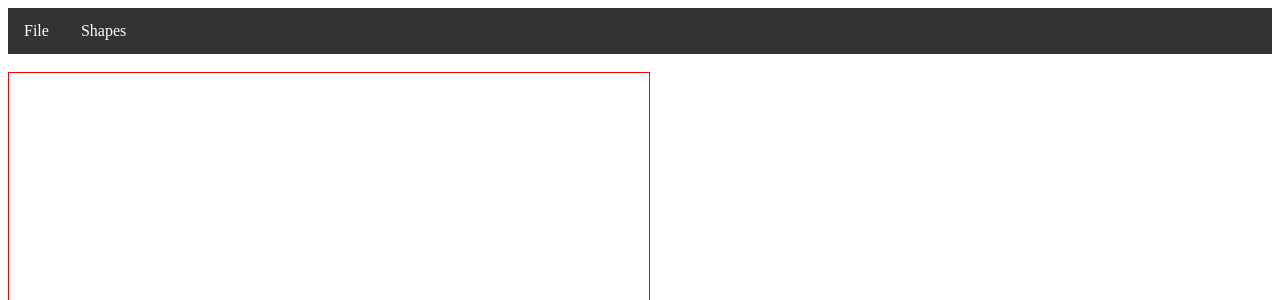
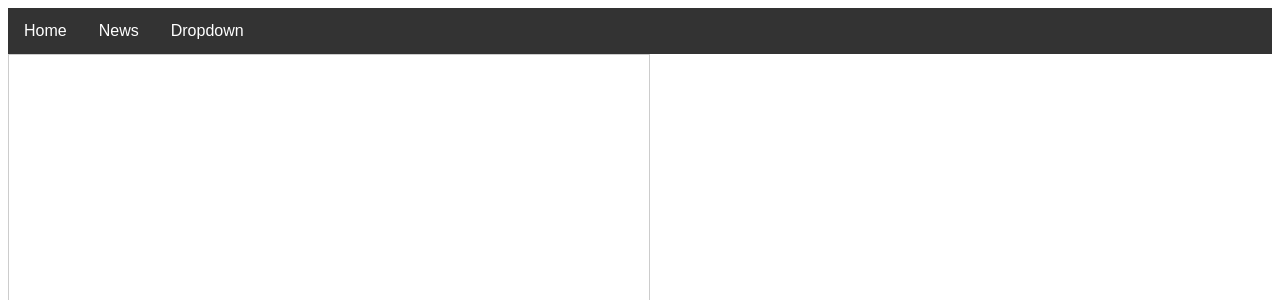
Before and after one commit to Tejas274/drawing-tool, an Angular app: page / in a window 1280 px wide. Shown: the top 300 px of the page. Built offline with nearby package versions, Linux system fonts and the light colour scheme.

Commit message:
Chaanges in all three files with pencil

```diff
--- a/src/app/app.component.css
+++ b/src/app/app.component.css
@@ -1,31 +1,42 @@
-ul {
-    list-style-type: none;
-    margin: 0;
-    padding: 0;
+ /* Navbar container */
+.navbar {
   overflow: hidden;
   background-color: #333;
+  font-family: Arial;
 }
 
-li {
+/* Links inside the navbar */
+.navbar a {
   float: left;
-}
-
-li a, .dropbtn {
-    display: inline-block;
+  font-size: 16px;
   color: white;
   text-align: center;
   padding: 14px 16px;
   text-decoration: none;
 }
 
-li a:hover, .dropdown:hover .dropbtn {
+/* The dropdown container */
+.dropdown {
+  float: left;
+  overflow: hidden;
+}
+
+/* Dropdown button */
+.dropdown .dropbtn {
+  font-size: 16px;
+  border: none;
+  outline: none;
+  color: white;
+  padding: 14px 16px;
+  background-color: inherit;
+}
+
+/* Add a red background color to navbar links on hover */
+.navbar a:hover, .dropdown:hover .dropbtn {
   background-color: red;
 }
 
-li.dropdown {
-    display: inline-block;
-}
-
+/* Dropdown content (hidden by default) */
 .dropdown-content {
   display: none;
   position: absolute;
@@ -35,7 +46,9 @@ li.dropdown {
   z-index: 1;
 }
 
+/* Links inside the dropdown */
 .dropdown-content a {
+  float: none;
   color: black;
   padding: 12px 16px;
   text-decoration: none;
@@ -43,10 +56,13 @@ li.dropdown {
   text-align: left;
 }
 
-.dropdown-content a:hover {background-color: #f1f1f1}
+/* Add a grey background color to dropdown links on hover */
+.dropdown-content a:hover {
+  background-color: #ddd;
+}
 
+/* Show the dropdown menu on hover */
 .dropdown:hover .dropdown-content {
   display: block;
 }
-
-#mycanvas{border:1px solid red;}
+#mycanvas{ border: 1px solid #ccc }
--- a/src/app/app.component.html
+++ b/src/app/app.component.html
@@ -1,20 +1,16 @@
-<ul>
-    <li class="dropdown1">
-    <a href="javascript:void(0)" class="dropbtn">File</a>
+ <div class="navbar">
+  <a href="#home">Home</a>
+  <a href="#news">News</a>
+  <div class="dropdown">
+    <button class="dropbtn">Dropdown
+      <i class="fa fa-caret-down"></i>
+    </button>
     <div class="dropdown-content">
-        <a href="#" (click)="insertRectangle()">New</a>
-        <a href="#" (click)="downLoadImage()">Save</a>
-        <a href="#" (click)="insertImage()">Print</a>
+       <a href="#" (click)="insertRectangle()">Rectangle</a>
+        <a href="#" (click)="insertTringle()">Triangle</a>
+        <a href="#" (click)="draw()">Pencil</a>
     </div>
-    </li>
-    <li class="dropdown2">
-    <a href="javascript:void(0)" class="dropbtn">Shapes</a>
-    <div class="dropdown-content">
-        <a href="#" (click)="insertRectangle()">Rectangle</a>
-        <a href="#" (click)="insertTringle()">Triangle</a>
-        <a href="#" (click)="insertOrganization()">Link 3</a>
-    </div>
-    </li>
-</ul>
-<br>
+  </div>
+</div>
+
 <canvas id="mycanvas" width="640" height="480"></canvas>
--- a/src/app/app.component.ts
+++ b/src/app/app.component.ts
@@ -49,5 +49,27 @@ insertImage(){
 }
 
 
+draw(){
+
+var el = <HTMLCanvasElement> document.getElementById("mycanvas");
+var ctx = el.getContext('2d');
+var isDrawing;
+
+el.onmousedown = function(e) {
+  isDrawing = true;
+  ctx.moveTo(e.clientX, e.clientY);
+};
+el.onmousemove = function(e) {
+  if (isDrawing) {
+    ctx.lineTo(e.clientX, e.clientY);
+    ctx.stroke();
+  }
+};
+el.onmouseup = function() {
+  isDrawing = false;
+};
 
 }
+
+
+}
```
Lines whose indentation alone changed are shown as unchanged.
